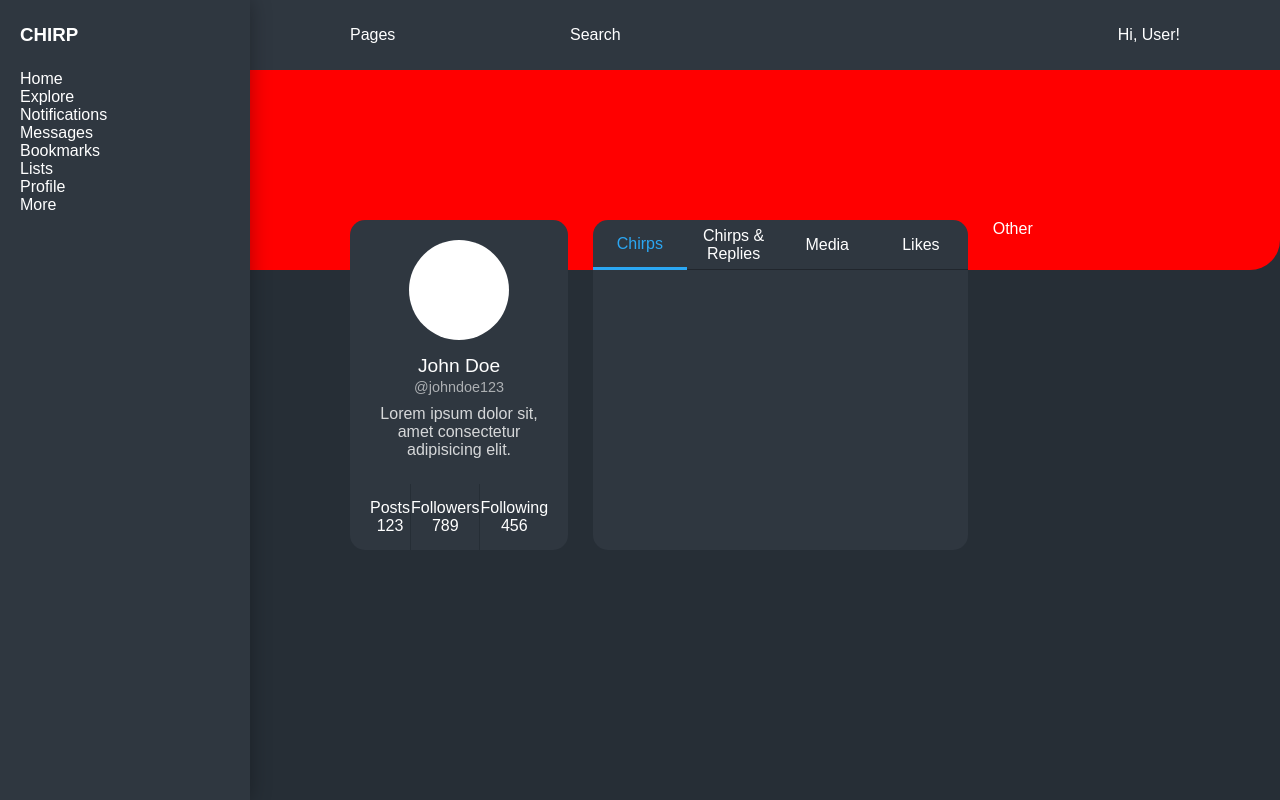
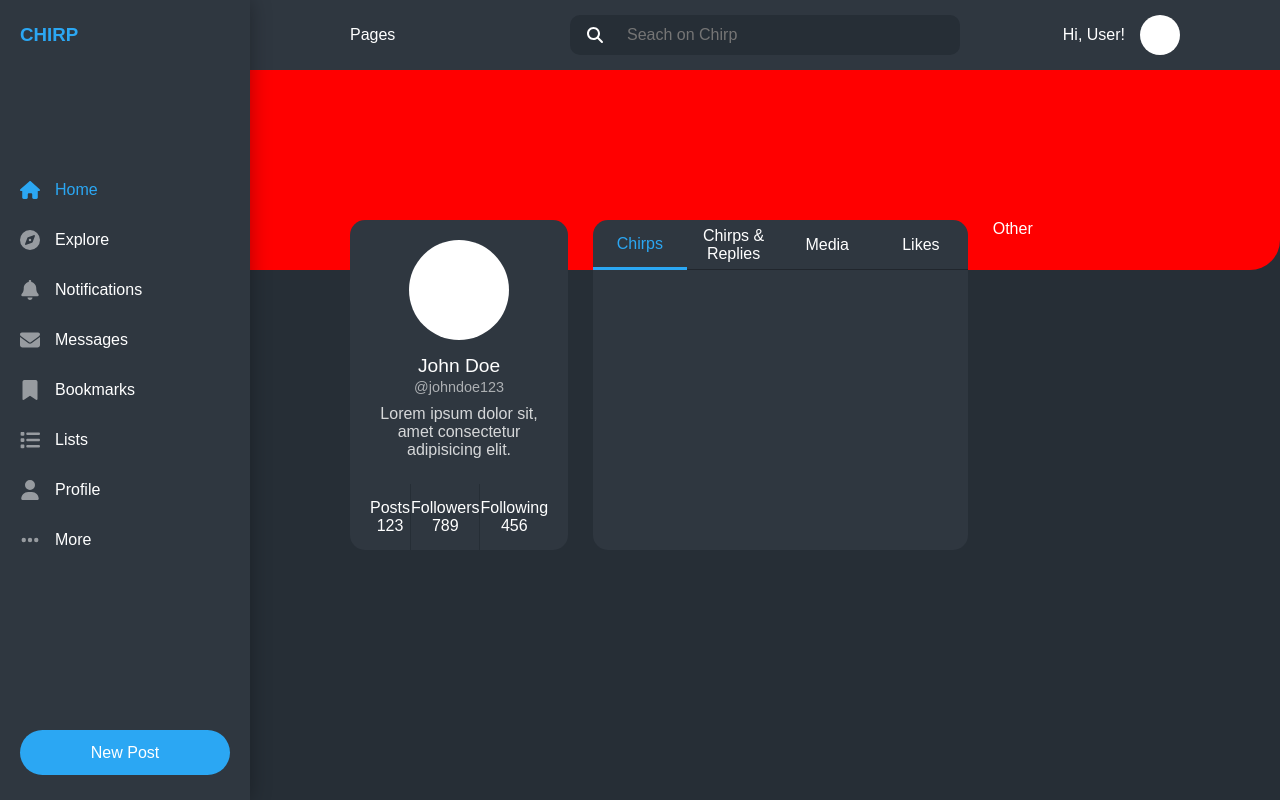
Before and after one commit to Elli83/Chirp, a React (Create React App) app in the folder client/: page / in a window 1280 px wide. Built offline with nearby package versions, Linux system fonts and the light colour scheme.

Commit message:
improved nav & added search & post

```diff
--- a/client/package.json
+++ b/client/package.json
@@ -3,6 +3,9 @@
   "version": "0.1.0",
   "private": true,
   "dependencies": {
+    "@fortawesome/fontawesome-svg-core": "^6.1.1",
+    "@fortawesome/free-solid-svg-icons": "^6.1.1",
+    "@fortawesome/react-fontawesome": "^0.1.18",
     "@testing-library/jest-dom": "^5.16.4",
     "@testing-library/react": "^13.1.1",
     "@testing-library/user-event": "^13.5.0",
--- a/client/src/components/navbar/Navbar.js
+++ b/client/src/components/navbar/Navbar.js
@@ -1,6 +1,19 @@
 import React from "react"
 
 import "./navbar.scss"
+
+import { FontAwesomeIcon } from "@fortawesome/react-fontawesome"
+import {
+	faHome,
+	faCompass,
+	faBell,
+	faEnvelope,
+	faBookmark,
+	faList,
+	faUser,
+	faEllipsis,
+	faMagnifyingGlass,
+} from "@fortawesome/free-solid-svg-icons"
 
 export default function Navbar() {
 	return (
@@ -11,21 +24,58 @@ export default function Navbar() {
 				</div>
 
 				<div className='nav'>
-					<div className='nav-item active'>Home</div>
-					<div className='nav-item'>Explore</div>
-					<div className='nav-item'>Notifications</div>
-					<div className='nav-item'>Messages</div>
-					<div className='nav-item'>Bookmarks</div>
-					<div className='nav-item'>Lists</div>
-					<div className='nav-item'>Profile</div>
-					<div className='nav-item'>More</div>
+					<div className='nav-item active'>
+						<FontAwesomeIcon icon={faHome} fixedWidth />
+						Home
+					</div>
+					<div className='nav-item'>
+						<FontAwesomeIcon icon={faCompass} fixedWidth />
+						Explore
+					</div>
+					<div className='nav-item'>
+						<FontAwesomeIcon icon={faBell} fixedWidth />
+						Notifications
+					</div>
+					<div className='nav-item'>
+						<FontAwesomeIcon icon={faEnvelope} fixedWidth />
+						Messages
+					</div>
+					<div className='nav-item'>
+						<FontAwesomeIcon icon={faBookmark} fixedWidth />
+						Bookmarks
+					</div>
+					<div className='nav-item'>
+						<FontAwesomeIcon icon={faList} fixedWidth />
+						Lists
+					</div>
+					<div className='nav-item'>
+						<FontAwesomeIcon icon={faUser} fixedWidth />
+						Profile
+					</div>
+					<div className='nav-item'>
+						<FontAwesomeIcon icon={faEllipsis} fixedWidth />
+						More
+					</div>
+				</div>
+
+				<div className='post'>
+					<div className='post-button'>New Post</div>
 				</div>
 			</div>
 
 			<div className='topnav'>
 				<div className='nav'>Pages</div>
-				<div className='search'>Search</div>
-				<div className='user'>Hi, User!</div>
+				<div className='search-bar'>
+					<form>
+						<div id='icon'>
+							<FontAwesomeIcon icon={faMagnifyingGlass} />
+						</div>
+						<input id='search' placeholder='Seach on Chirp'></input>
+					</form>
+				</div>
+				<div className='user'>
+					Hi, User! <div id='avatar'></div>
+				</div>
 			</div>
 		</React.Fragment>
 	)
--- a/client/src/components/navbar/navbar.scss
+++ b/client/src/components/navbar/navbar.scss
@@ -15,6 +15,8 @@
 	height: 100vh;
 	box-shadow: 0px 0px 20px rgba(0, 0, 0, 0.3);
 	z-index: 1001;
+	display: flex;
+	flex-direction: column;
 
 	.brand {
 		height: 70px;
@@ -22,6 +24,49 @@
 		vertical-align: middle;
 		display: flex;
 		align-items: center;
+		color: $primary;
+	}
+
+	.nav {
+		margin-top: -70px;
+		display: flex;
+		gap: 30px;
+		flex: 1;
+		flex-direction: column;
+		justify-content: center;
+
+		.nav-item {
+			display: flex;
+			flex-direction: row;
+			align-items: center;
+
+			svg {
+				opacity: 0.5;
+				height: 20px;
+				margin-right: 15px;
+			}
+
+			&.active {
+				color: $primary;
+
+				svg {
+					opacity: 1;
+				}
+			}
+		}
+	}
+
+	.post {
+		.post-button {
+			width: calc(100% - 20px);
+			height: 45px;
+			background: $primary;
+			color: white;
+			border-radius: 500px;
+			display: grid;
+			place-items: center;
+			margin-bottom: 25px;
+		}
 	}
 }
 
@@ -42,12 +87,58 @@
 		flex: 1;
 	}
 
-	.search {
+	.search-bar {
 		flex: 2;
+		height: 40px;
+
+		form {
+			display: flex;
+			flex-direction: row;
+			background: var(--bg-primary);
+			border-radius: 10px;
+			height: 100%;
+			padding: 0px 5px;
+
+			#icon {
+				height: 100%;
+				aspect-ratio: 1/1;
+				display: grid;
+				place-items: center;
+				padding-right: 10px;
+
+				svg {
+					height: 40%;
+				}
+			}
+
+			input {
+				flex: 1;
+				background: transparent;
+				border: none;
+				font-size: 16px;
+				color: var(--text);
+
+				&:focus {
+					outline: none;
+				}
+			}
+		}
 	}
 
 	.user {
 		flex: 1;
 		text-align: right;
+		display: flex;
+		flex-direction: row;
+		align-items: center;
+		justify-content: flex-end;
+
+		#avatar {
+			margin-left: 15px;
+			height: 40px;
+			aspect-ratio: 1/1;
+			border-radius: 100px;
+			background: white;
+		}
 	}
 }
```
Also changed, not shown: 1 other file (tests, documents, lock files or other folders).
